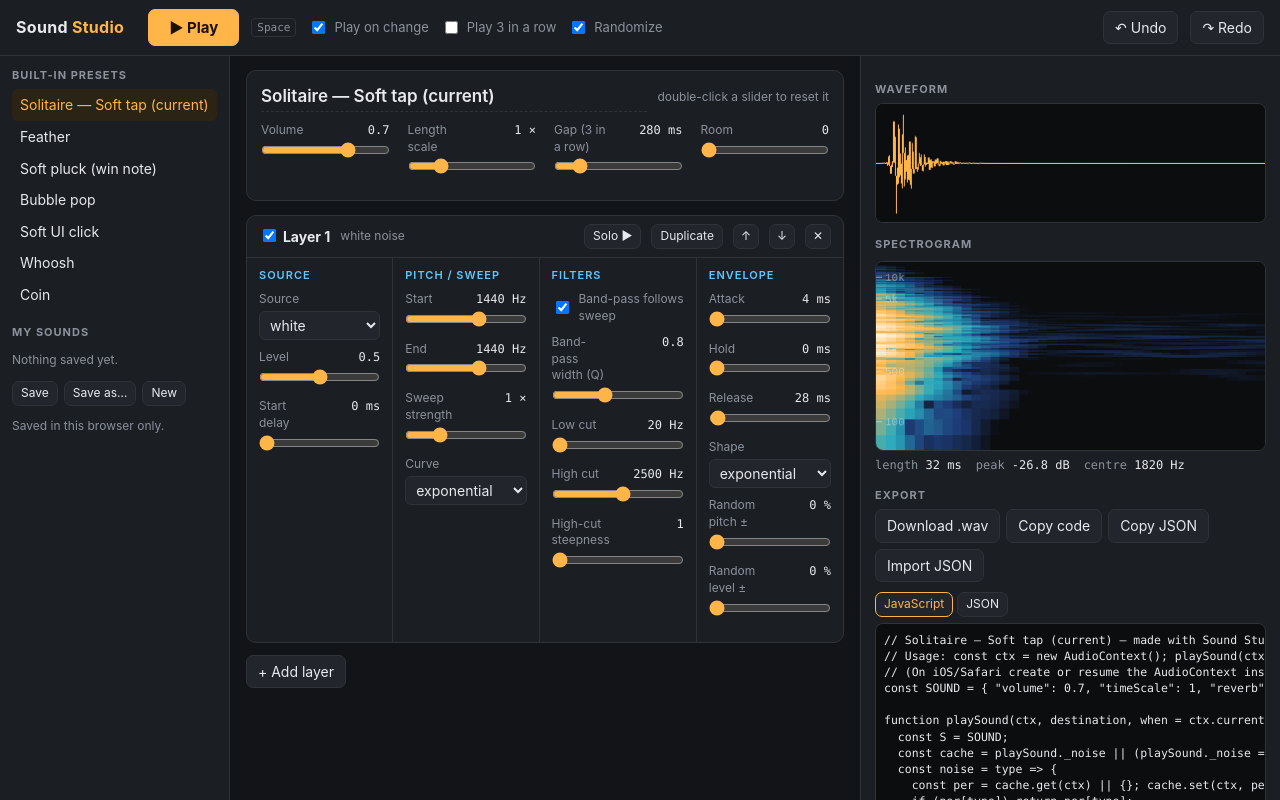
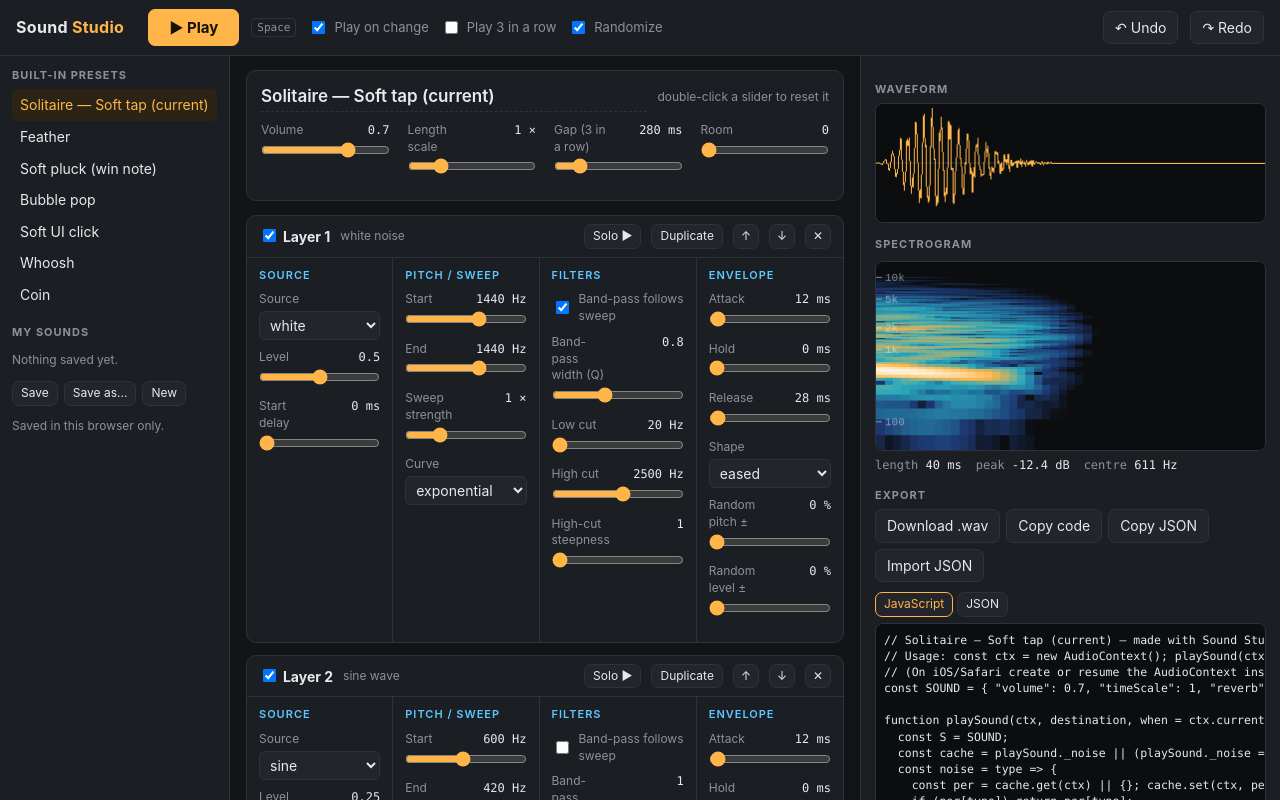
Before and after one commit to haystack-meme/sound-studio, a plain HTML site: page index.html in a window 1280 px wide. Drawn offline with Linux system fonts and the light colour scheme.

Commit message:
Solitaire preset matches v49

```diff
--- a/index.html
+++ b/index.html
@@ -196,7 +196,10 @@ const BUILTINS = [
   { name: 'Solitaire — Soft tap (current)', volume: 0.7, timeScale: 1, seqGap: 280, reverb: 0, layers: [
     { enabled: true, source: 'white', gain: 0.5, delay: 0, freqStart: 1440, freqEnd: 1440, rise: 1, sweepCurve: 'exponential',
       bandpass: true, q: 0.8, highpass: 20, lowpass: 2500, lowpassStages: 1,
-      attack: 4, hold: 0, release: 28, envCurve: 'exponential', pitchVar: 0, gainVar: 0 } ] },
+      attack: 12, hold: 0, release: 28, envCurve: 'eased', pitchVar: 0, gainVar: 0 },
+    { enabled: true, source: 'sine', gain: 0.25, delay: 0, freqStart: 600, freqEnd: 420, rise: 1, sweepCurve: 'exponential',
+      bandpass: false, q: 1, highpass: 20, lowpass: 20000, lowpassStages: 1,
+      attack: 12, hold: 0, release: 18, envCurve: 'eased', pitchVar: 0, gainVar: 0 } ] },
   { name: 'Feather', volume: 0.7, timeScale: 1, seqGap: 280, reverb: 0, layers: [
     { enabled: true, source: 'pink', gain: 0.6, delay: 0, freqStart: 3500, freqEnd: 2200, rise: 1, sweepCurve: 'exponential',
       bandpass: true, q: 0.5, highpass: 1500, lowpass: 20000, lowpassStages: 1,
```
